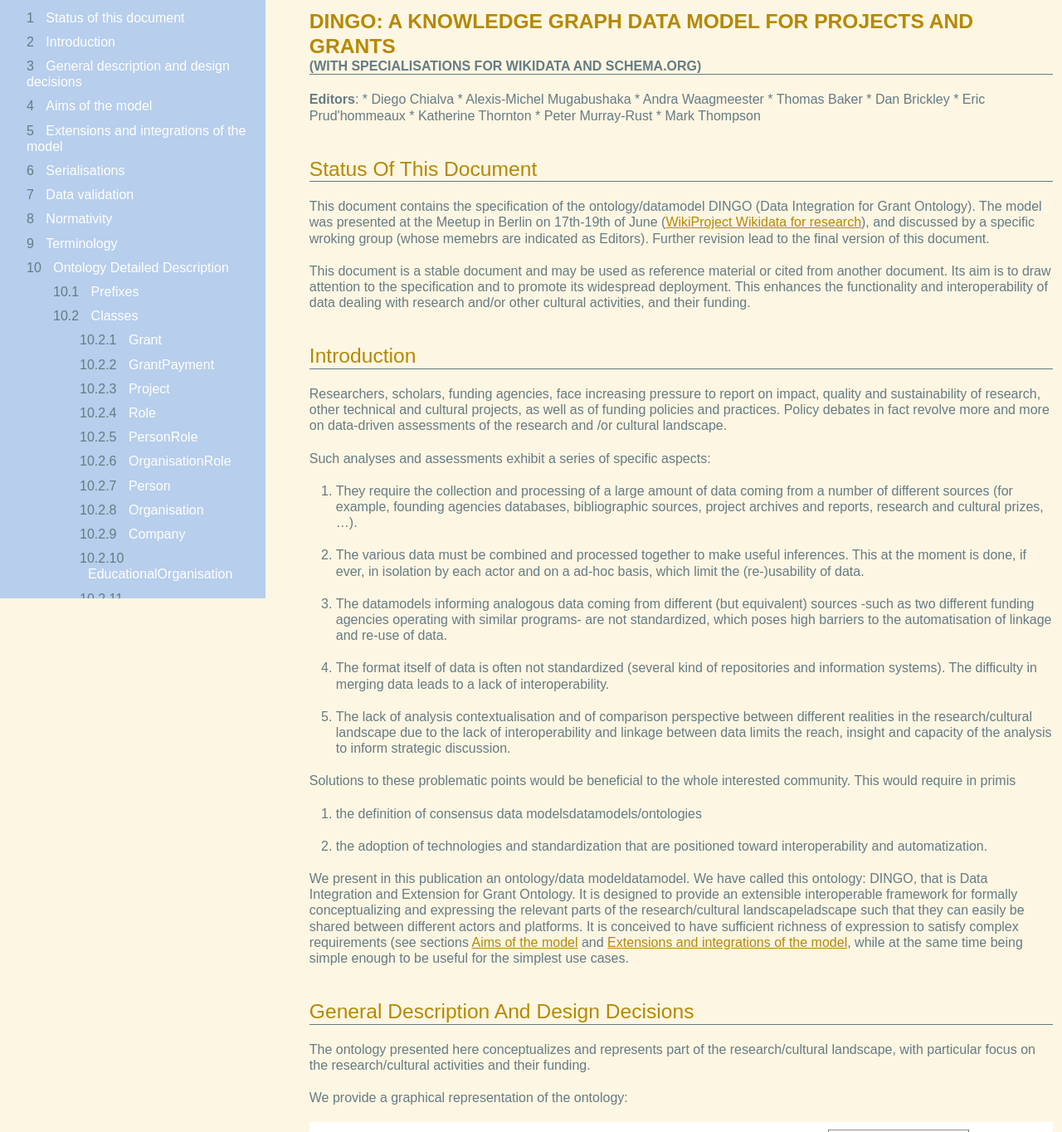
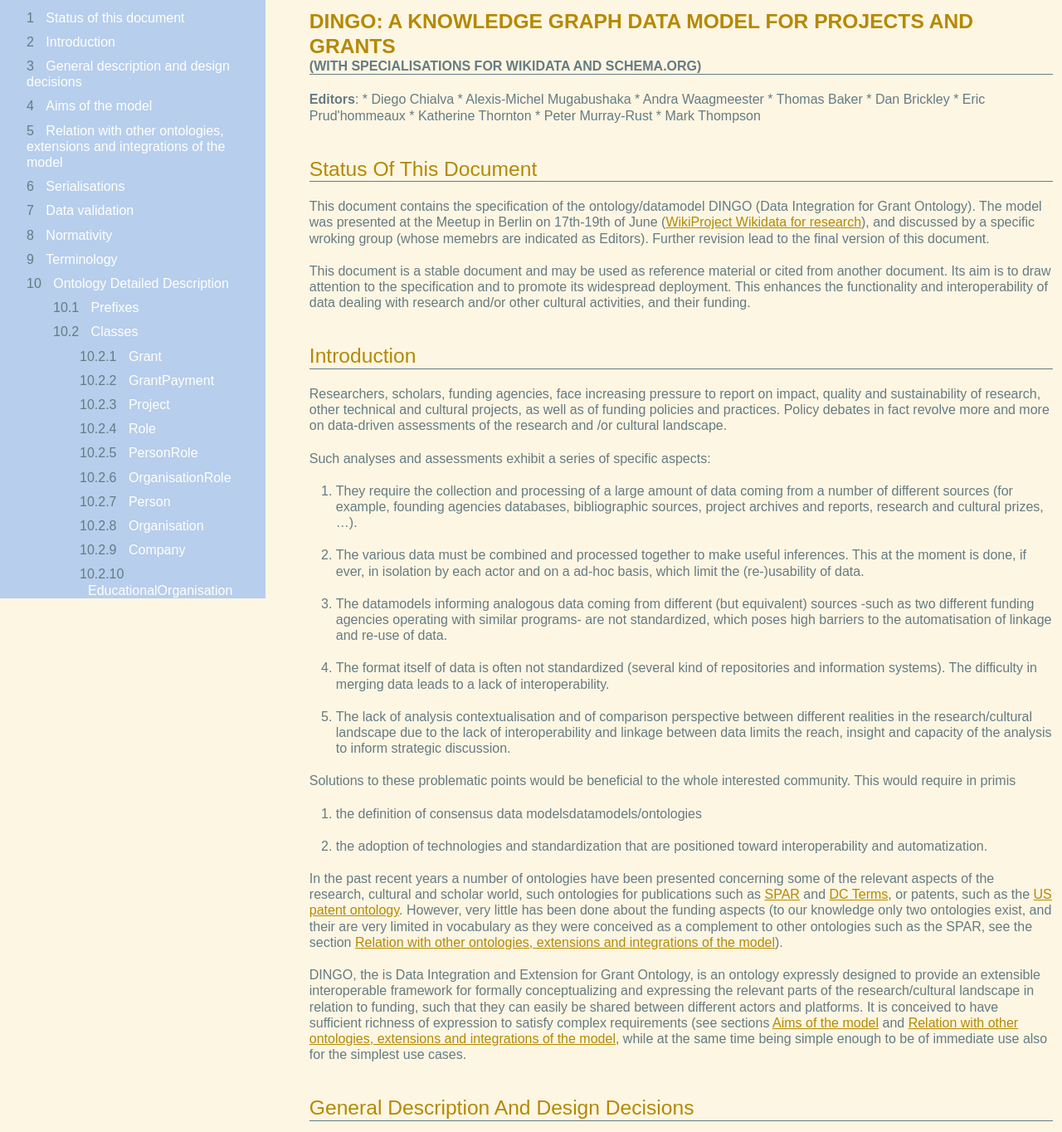
Before and after one commit to dcodings/DINGO, a plain HTML site: page index.html in a window 1280 px wide. Shown: the part 79-1443 px from the top of the page at 83% size. Drawn offline with Linux system fonts and the light colour scheme.

Commit message:
Updated introduction.

```diff
--- a/index.html
+++ b/index.html
@@ -304,7 +304,7 @@ body{
  <li><a href="#Introduction">Introduction</a></li>
  <li><a href="#General.description.and.design.decisions">General description and design decisions</a></li>
  <li><a href="#Aims.of.the.model">Aims of the model</a></li>
- <li><a href="#Extensions.and.integrations.of.the.model">Extensions and integrations of the model</a></li>
+ <li><a href="#Relation.with.other.ontologies.extensions.and.integrations.of.the.model">Relation with other ontologies, extensions and integrations of the model</a></li>
  <li><a href="#Serialisations">Serialisations</a></li>
  <li><a href="#Data.validation">Data validation</a></li>
  <li><a href="#Normativity">Normativity</a></li>
@@ -563,8 +563,15 @@ limits the reach, insight and capacity of the analysis to inform strategic discu
 <li><p>the adoption of technologies and standardization that are positioned toward interoperability and automatization.</p></li>
 </ol>
 
-
-<p>We present in this publication an ontology/data modeldatamodel. We have called this ontology: DINGO, that is Data Integration and Extension for Grant Ontology. It is designed to provide an extensible interoperable framework for formally conceptualizing and expressing the relevant parts of the research/cultural landscapeladscape such that they can easily be shared between different actors and platforms. It is conceived to have sufficient richness of expression to satisfy complex requirements (see sections <a href="#aims-of-the-model">Aims of the model</a> and <a href="#extensions-and-integrations-of-the-model">Extensions and integrations of the model</a>, while at the same time being simple enough to be useful for the simplest use cases.</p>
+<p>
+In the past recent years a number of ontologies have been presented concerning some of the relevant aspects of the research, cultural and scholar world, such ontologies for publications such as <a href="http://www.sparontologies.net/">SPAR</a> and <a href="http://dublincore.org/documents/dcmi-terms/">DC Terms</a>, or patents, such as the <a href="https://old.datahub.io/dataset/linked-uspto-patent-data/resource/f694fd04-8753-44ad-b0db-315e10eb7e1c">US patent ontology</a>. However, very little has been done about the funding aspects (to our knowledge only two ontologies exist, and their are very limited in vocabulary as they were conceived as a complement to other ontologies such as the SPAR, see the section <a href="#Relation.with.other.ontologies.extensions.and.integrations.of.the.model">Relation with other ontologies, extensions and integrations of the model</a>).
+</p>
+
+
+
+<p>DINGO, the is Data Integration and Extension for Grant Ontology, is an ontology expressly designed to provide an extensible interoperable framework for formally conceptualizing and expressing the relevant parts of the research/cultural landscape in relation to funding, such that they can easily be shared between different actors and platforms. It is conceived to have sufficient richness of expression to satisfy complex requirements (see sections <a href="#Aims.of.the.model">Aims of the model</a> and <a href="#Relation.with.other.ontologies.extensions.and.integrations.of.the.model">Relation with other ontologies, extensions and integrations of the model</a>, while at the same time being simple enough to be of immediate use also for the simplest use cases.</p>
+
+
 
 <h2 id="General.description.and.design.decisions">General description and design decisions</h2>
 
@@ -610,7 +617,7 @@ limits the reach, insight and capacity of the analysis to inform strategic discu
 
 <p>We would like to stress the practical aims that have moulded such ontology. We also present specifications of such ontology for existing knowledge graphs (namely, Wikidata and Schema.org), to given the right consideration also to relevant implementation aspects. This has also allowed us to prepare a pilot example of such a knowledge graph.</p>
 
-<h2 id="Extensions.and.integrations.of.the.model">Extensions and integrations of the model</h2>
+<h2 id="Relation.with.other.ontologies.extensions.and.integrations.of.the.model">Relation with other ontologies, extensions and integrations of the model</h2>
 
 <p>The ontology presented here conceptualizes and represents part of the research/cultural landscape, with particular focus on the research/cultural activities and their funding. It allows for and benefits from extensions with ontologies describing other specific aspects, such as for example the outputs or products of such research activities, which are not modeled by DINGO itself. Data models for those areas have been and are being developed (for example see <a href="#http://www.sparontologies.net/ontologies/fabio">FABIO</a> concerning publications). Specularly, data models based on those ontologies can be integrated and extended via DINGO to conver also for funding information and data. To our knowledge the existing ontologies abut funding (<a href="#https://sparontologies.github.io/frapo/current/frapo.html">FRAPO</a> and the one used in <a href="#https://scigraph.springernature.com/ontologies/core/Grantsummary">Springer Nature SciGraph</a>) are more limited in vocabulary, both in number of entities as well as richness of predicates, thus leading to a more partial conceptualisation of the knowledge area.</p>
 
```
